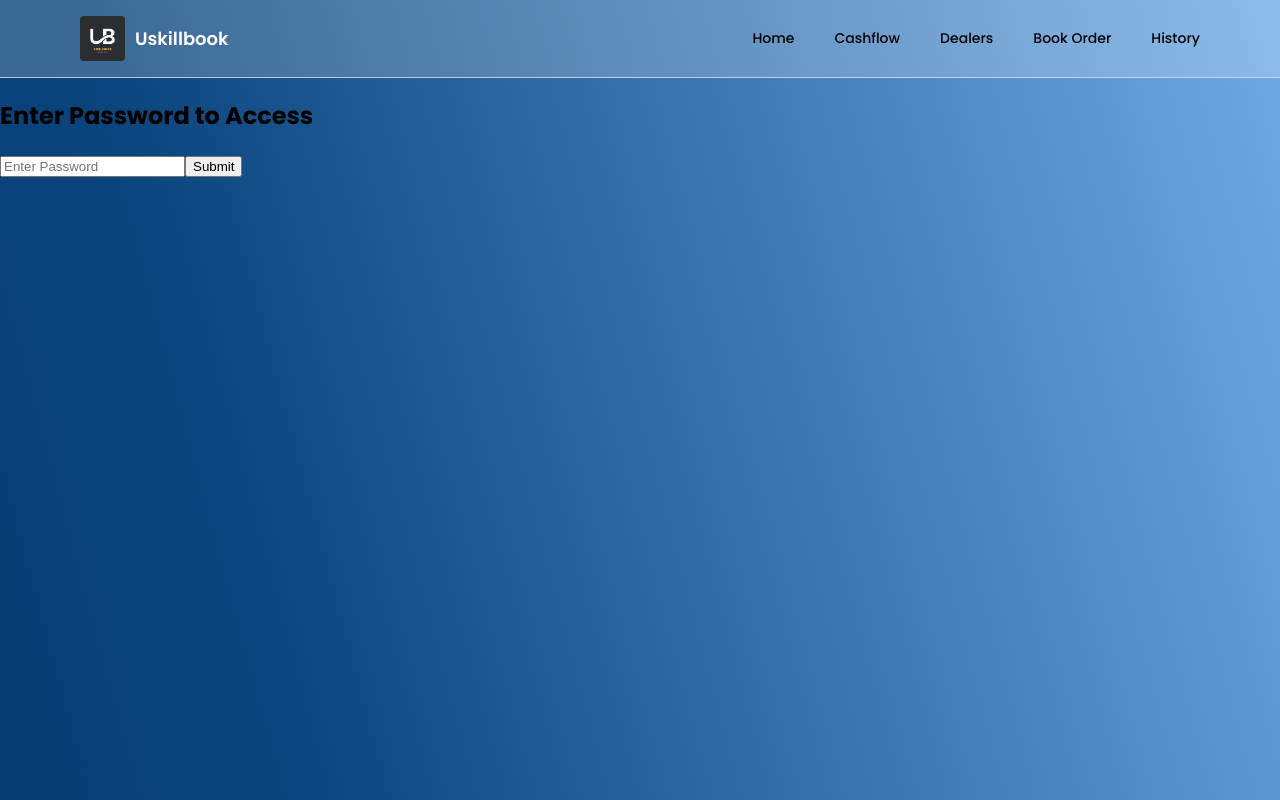
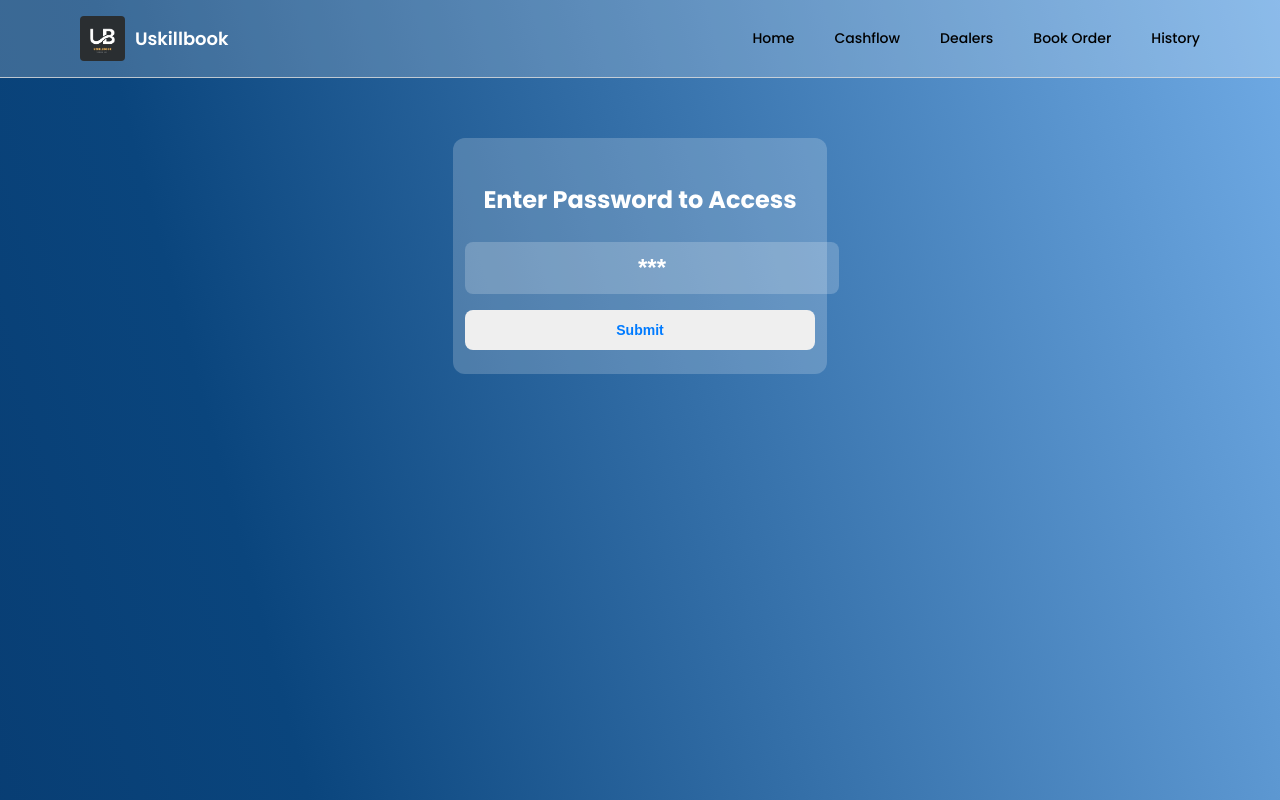
Before and after one commit to MurXGen/uskillbook, a React (Vite) app in the folder frontend/: page /transaction-history in a window 1280 px wide. Built offline with nearby package versions, Linux system fonts and the light colour scheme.

Commit message:
history Ui

```diff
--- a/frontend/src/components/ProtectedRoute.jsx
+++ b/frontend/src/components/ProtectedRoute.jsx
@@ -1,5 +1,6 @@
 import React, { useState } from "react";
 import { Navigate } from "react-router-dom";
+import '../index.css'
 
 const ProtectedRoute = ({ children }) => {
   const [password, setPassword] = useState("");
@@ -27,7 +28,7 @@ const ProtectedRoute = ({ children }) => {
       <form onSubmit={handleSubmit}>
         <input
           type="password"
-          placeholder="Enter Password"
+          placeholder="***"
           value={password}
           onChange={(e) => setPassword(e.target.value)}
           required
--- /dev/null
+++ b/frontend/src/history.css
@@ -0,0 +1,129 @@
+/* Container Styling */
+.transactions-container {
+  max-width: 1000px;
+  margin: auto;
+  text-align: center;
+  color: white;
+  padding: 20px;
+}
+
+/* Grid Layout */
+.transactions-grid {
+  display: flex;
+  flex-wrap: wrap;
+  gap: 20px;
+  justify-content: center;
+}
+
+/* Transaction Card */
+.transaction-card {
+  width: 260px;
+  background: rgba(255, 255, 255, 0.1); /* Glassy effect */
+  border-radius: 12px;
+  padding: 15px;
+  backdrop-filter: blur(15px);
+  box-shadow: 0px 4px 8px rgba(0, 0, 0, 0.3);
+  transition: transform 0.2s ease-in-out, box-shadow 0.3s ease-in-out;
+  border: 1px solid rgba(255, 255, 255, 0.2);
+}
+
+/* Hover Effect */
+.transaction-card:hover {
+  transform: translateY(-5px);
+  box-shadow: 0px 8px 16px rgba(0, 255, 255, 0.5);
+}
+
+/* Product Image */
+.product-image {
+  width: 100%;
+  height: 150px;
+  object-fit: cover;
+  border-radius: 8px;
+  margin-bottom: 10px;
+  border: 2px solid rgba(0, 255, 255, 0.5);
+}
+
+/* Text Styling */
+p {
+  margin: 5px 0;
+  color: #ffffff;
+  font-weight: 600;
+  font-size: 14px;
+}
+
+/* Buttons */
+.card-actions {
+  margin-top: 10px;
+  display: flex;
+  justify-content: space-between;
+}
+
+button {
+  padding: 8px 12px;
+  border: none;
+  border-radius: 5px;
+  cursor: pointer;
+  font-weight: bold;
+  transition: all 0.3s ease-in-out;
+}
+
+/* Edit Button - Neon Green */
+.edit-btn {
+  background: linear-gradient(135deg, #2ecc71, #27ae60);
+  color: white;
+}
+
+.edit-btn:hover {
+  background: linear-gradient(135deg, #27ae60, #1e8449);
+  box-shadow: 0px 0px 10px #27ae60;
+}
+
+/* Delete Button - Neon Red */
+.delete-btn {
+  background: linear-gradient(135deg, #e74c3c, #c0392b);
+  color: white;
+}
+
+.delete-btn:hover {
+  background: linear-gradient(135deg, #c0392b, #a93226);
+  box-shadow: 0px 0px 10px #e74c3c;
+}
+
+/* Save Button - Neon Blue */
+.save-btn {
+  background: linear-gradient(135deg, #3498db, #2980b9);
+  color: white;
+  margin-top: 10px;
+}
+
+.save-btn:hover {
+  background: linear-gradient(135deg, #2980b9, #1f618d);
+  box-shadow: 0px 0px 10px #3498db;
+}
+
+/* Input and Select Fields */
+input, select {
+  width: 100%;
+  padding: 8px;
+  margin-top: 5px;
+  border-radius: 5px;
+  border: none;
+  background: rgba(255, 255, 255, 0.1);
+  color: white;
+  font-weight: 600;
+  outline: none;
+}
+
+/* Input and Select Focus */
+input:focus, select:focus {
+  border: 1px solid #00ffff;
+  box-shadow: 0px 0px 8px #00ffff;
+}
+
+/* Responsive */
+@media (max-width: 768px) {
+  .transactions-grid {
+    flex-direction: column;
+    align-items: center;
+  }
+}
--- a/frontend/src/index.css
+++ b/frontend/src/index.css
@@ -478,3 +478,53 @@ padding: 8px 0;
   font-size: 2rem;
   margin-bottom: 10px;
 }
+
+
+.auth-container{
+  margin: auto;
+  display: flex;
+  flex-direction: column;
+  justify-content: center;
+  align-items: center;
+  position: relative;
+  top: 60px;
+  width: 350px;
+  border-radius: 12px;
+  padding: 24px 12px;
+  background-color: rgb(255, 255, 255,0.2);
+}
+
+.auth-container h2{
+  color: #FFF;
+  font-family: 'poppins';
+}
+
+.auth-container form{
+  display: flex;
+  flex-direction: column;
+  gap: 16px;
+}
+
+.auth-container form input{
+  padding: 12px;
+  border: 0;
+  border-radius: 8px;
+  background-color: rgba(255, 255, 255, 0.2);
+  color: white;
+  font-size: 24px;
+  text-align: center;
+}
+
+.auth-container form input::placeholder{
+  color: #FFF;
+}
+
+.auth-container form button{
+  border: 0;
+  color: #007bff;
+  font-size: 14px;
+  padding: 12px 12px;
+  border-radius: 8px;
+  cursor: pointer;
+  font-weight: 600;
+}
--- a/frontend/src/pages/TransactionHistory.jsx
+++ b/frontend/src/pages/TransactionHistory.jsx
@@ -1,5 +1,7 @@
 import React, { useEffect, useState } from "react";
 import axios from "axios";
+import { motion } from "framer-motion";
+import "../history.css"; // Make sure to create this CSS file
 
 const TransactionHistory = () => {
   const [orders, setOrders] = useState([]);
@@ -48,55 +50,57 @@ const TransactionHistory = () => {
     }
   };
 
-
   return (
-    <div className="container">
+    <div className="transactions-container">
       <h2>Transaction History</h2>
-      <table border="1">
-        <thead>
-          <tr>
-            <th>Image</th>
-            <th>Price</th>
-            <th>Payment Mode</th>
-            <th>Buy Type</th>
-            <th>Date</th>
-            <th>Actions</th>
-          </tr>
-        </thead>
-        <tbody>
-          {orders.map(order => (
-            <tr key={order._id}>
-              <td>
-                <img src={order.imageUrl} alt="Product" width="50" />
-              </td>
-              <td>{editOrder === order._id ? (
-                <input type="number" value={updatedData.price} onChange={(e) => setUpdatedData({ ...updatedData, price: e.target.value })} />
-              ) : order.price}</td>
-              <td>{editOrder === order._id ? (
-                <select value={updatedData.paymentMode} onChange={(e) => setUpdatedData({ ...updatedData, paymentMode: e.target.value })}>
+      <div className="transactions-grid">
+        {orders.map((order, index) => (
+          <motion.div
+            key={order._id}
+            className="transaction-card"
+            initial={{ opacity: 0, y: 20 }}
+            animate={{ opacity: 1, y: 0 }}
+            transition={{ duration: 0.3, delay: index * 0.1 }}
+          >
+            <img src={order.imageUrl} alt="Product" className="product-image" />
+            {editOrder === order._id ? (
+              <>
+                <input
+                  type="number"
+                  value={updatedData.price}
+                  onChange={(e) => setUpdatedData({ ...updatedData, price: e.target.value })}
+                />
+                <select
+                  value={updatedData.paymentMode}
+                  onChange={(e) => setUpdatedData({ ...updatedData, paymentMode: e.target.value })}
+                >
                   <option value="Online Mode">Online Mode</option>
                   <option value="Cash">Cash</option>
                 </select>
-              ) : order.paymentMode}</td>
-              <td>{editOrder === order._id ? (
-                <select value={updatedData.buyType} onChange={(e) => setUpdatedData({ ...updatedData, buyType: e.target.value })}>
+                <select
+                  value={updatedData.buyType}
+                  onChange={(e) => setUpdatedData({ ...updatedData, buyType: e.target.value })}
+                >
                   <option value="Buy">Buy</option>
                   <option value="Rent">Rent</option>
                 </select>
-              ) : order.buyType}</td>
-              <td>{new Date(order.createdAt).toLocaleDateString()}</td>
-              <td>
-                {editOrder === order._id ? (
-                  <button onClick={updateOrder}>Save</button>
-                ) : (
-                  <button onClick={() => startEdit(order)}>Edit</button>
-                )}
-                <button onClick={() => deleteOrder(order._id)}>Delete</button>
-              </td>
-            </tr>
-          ))}
-        </tbody>
-      </table>
+                <button className="save-btn" onClick={updateOrder}>Save</button>
+              </>
+            ) : (
+              <>
+                <p><strong>Price:</strong> ₹{order.price}</p>
+                <p><strong>Payment Mode:</strong> {order.paymentMode}</p>
+                <p><strong>Buy Type:</strong> {order.buyType}</p>
+                <p><strong>Date:</strong> {new Date(order.createdAt).toLocaleDateString()}</p>
+                <div className="card-actions">
+                  <button className="edit-btn" onClick={() => startEdit(order)}>Edit</button>
+                  <button className="delete-btn" onClick={() => deleteOrder(order._id)}>Delete</button>
+                </div>
+              </>
+            )}
+          </motion.div>
+        ))}
+      </div>
     </div>
   );
 };
```
